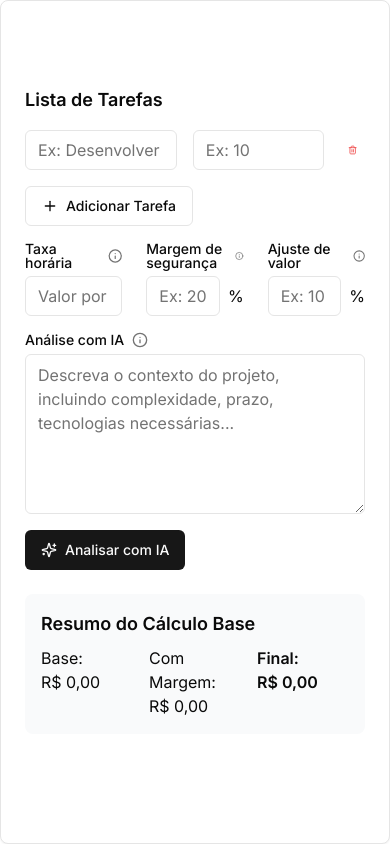
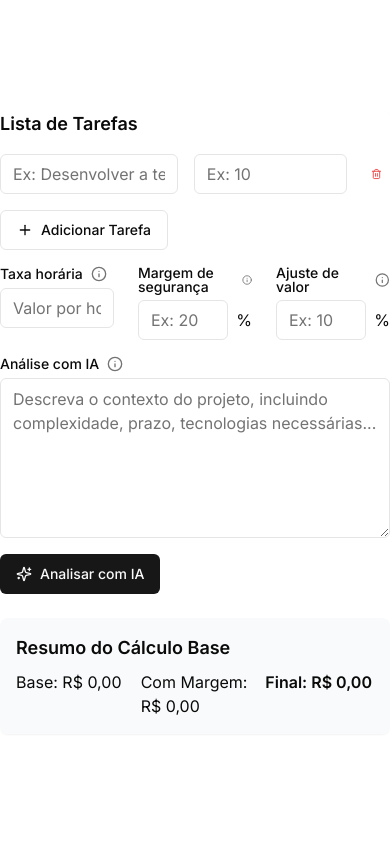
Before and after one commit to rafaeelricco/price-estimate-app, a Next.js app: page / in a window 390 px wide. Built offline with nearby package versions, Linux system fonts and the light colour scheme.

Commit message:
refactor: update layout and styling in PriceEstimate component; enhance structure with flexbox for better alignment and responsiveness, and standardize Card component imports in card.tsx for improved consistency

```diff
--- a/src/components/ui/card.tsx
+++ b/src/components/ui/card.tsx
@@ -79,4 +79,4 @@ const CardFooter = React.forwardRef<
 ))
 CardFooter.displayName = 'CardFooter'
 
-export { Card, CardHeader, CardFooter, CardTitle, CardDescription, CardContent }
+export { Card, CardContent, CardDescription, CardFooter, CardHeader, CardTitle }
--- a/src/features/price-estimate.tsx
+++ b/src/features/price-estimate.tsx
@@ -47,11 +47,13 @@ const AiAnalysisSchema = z.object({
 
 const PriceEstimate: React.FC = () => {
    return (
-      <Card className="grid min-h-dvh w-full place-items-center">
-         <CardContent>
-            <AiCalculator />
-         </CardContent>
-      </Card>
+      <div className="flex min-h-screen items-center justify-center">
+         <Card className="max-w-screen-md border-none transition-all duration-300">
+            <CardContent className="p-0">
+               <AiCalculator />
+            </CardContent>
+         </Card>
+      </div>
    )
 }
 
```
